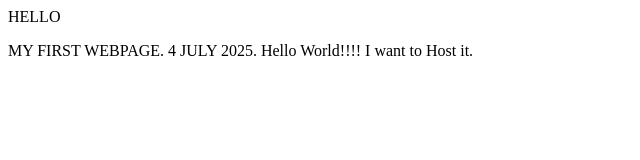
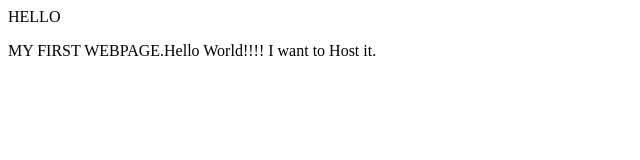
Before and after one commit to OmkarPai2007/OmkarPai2007.github.io, a plain HTML site: page index.html in a window 1280 px wide. Shown: the whole page, without its empty margins (0-640 px from the left). Drawn offline with Linux system fonts and the light colour scheme.

Commit message:
New change

```diff
--- a/index.html
+++ b/index.html
@@ -5,7 +5,7 @@
   <title> My WEBSITE</title>
   <body>
    <p>
-    MY FIRST WEBPAGE. 4 JULY 2025. Hello World!!!! I want to Host it.
+    MY FIRST WEBPAGE.Hello World!!!! I want to Host it.
   </P>
   </BODY>
 </html>
```
